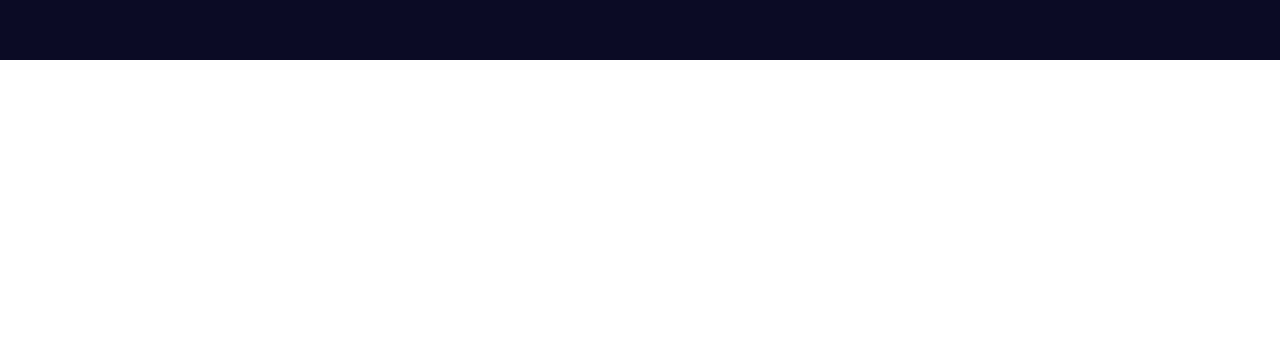
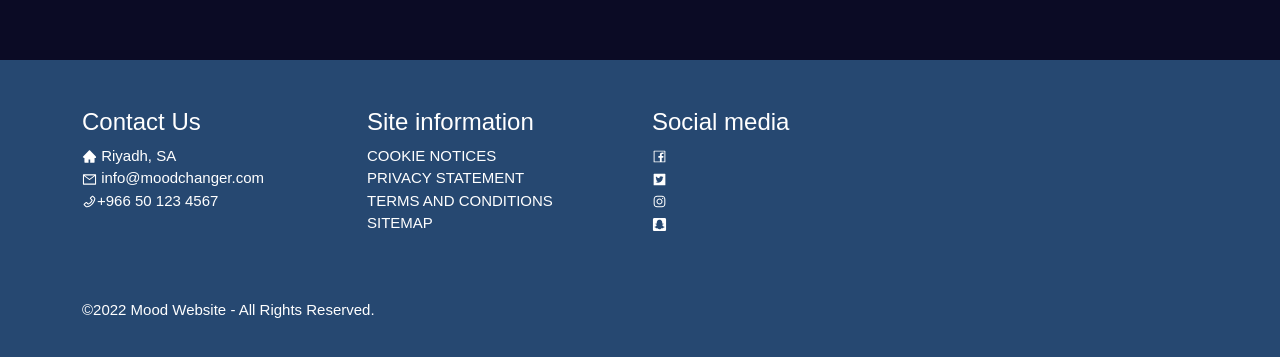
Before and after one commit to RubaALmohya/Final-full-stack-project, a React (Create React App) app: page / in a window 1280 px wide. Shown: the part 803-1160 px from the top of the page. Before the commit the page ends 863 px from the top, so only its background shows below. Built offline with nearby package versions, Linux system fonts and the light colour scheme.

Commit message:
footer is done

```diff
--- a/package.json
+++ b/package.json
@@ -14,6 +14,7 @@
     "react": "^18.2.0",
     "react-bootstrap": "^2.4.0",
     "react-dom": "^18.2.0",
+    "react-icons": "^4.4.0",
     "react-router-dom": "^6.3.0",
     "react-scripts": "5.0.1",
     "styled-components": "^5.3.5",
--- a/src/App.js
+++ b/src/App.js
@@ -4,6 +4,7 @@
 import QuizApp from './component/QuizApp';
 import NavbarElement from './component/NavbarElement/NavbarElement';
 import MainPageRobot from './component/MainPageRobot';
+import Footer from './component/Footer';
 
 
 
@@ -13,12 +14,15 @@
 
 
       <Router>
-      <NavbarElement/>
+        <NavbarElement/>
       {/* <QuizApp/> */}
+
       <MainPageRobot/>
         <Routes>
           <Route> </Route>
         </Routes>
+
+        <Footer/>
       </Router>
 
     </div>
--- /dev/null
+++ b/src/component/Footer.js
@@ -0,0 +1,75 @@
+import React from "react";
+import styled from "styled-components";
+import { AiFillHome, AiOutlineMail, AiOutlinePhone, AiOutlineFacebook, AiFillTwitterSquare, AiOutlineInstagram} from 'react-icons/ai';
+import {FaSnapchatSquare} from 'react-icons/fa';
+
+function Footer() {
+  return (
+    <FooterContainer className="main-footer">
+      <div className="footer-middle">
+        <div className="container">
+          <div className="row">
+            {/* Col 1 */}
+            <div className="col-md-3 col-sm-6">
+              <h4>Contact Us</h4>
+              <ul className="list-unstyled">
+                <li> <AiFillHome /> Riyadh, SA</li>
+                <li> <AiOutlineMail /> info@moodchanger.com</li>
+                <li> <AiOutlinePhone/>+966 50 123 4567</li>
+              </ul>
+            </div>
+            {/* Col 2 */}
+            <div className="col-md-3 col-sm-6">
+              <h4>Site information</h4>
+              <ul className="list-unstyled">
+                <li> <a href="/cookies">COOKIE NOTICES </a> </li>
+                <li> <a href="/privacy"> PRIVACY STATEMENT </a> </li>
+                <li> <a href="/terms"> TERMS AND CONDITIONS</a> </li>
+                <li> <a href="/sitemap"> SITEMAP </a> </li>
+              </ul>
+            </div>
+            {/* Col 4 */}
+            <div className="col-md-3 col-sm-6">
+              <h4>Social media</h4>
+              <ul className="list-unstyled">
+              <li> <a href="/facebook"> <AiOutlineFacebook/>  </a> </li>
+                <li> <a href="/twitter"> <AiFillTwitterSquare/></a> </li>
+                <li> <a href="/instagram"> <AiOutlineInstagram/> </a> </li>
+                <li> <a href="/snapchat"> <FaSnapchatSquare/> </a> </li>
+              </ul>
+            </div>
+          </div>
+          {/* Copy Rights */}
+          <div className="footer-bottom">
+            <p className="text-xs-center">
+              &copy;{new Date().getFullYear()} Mood Website - All Rights
+              Reserved.
+            </p>
+          </div>
+        </div>
+      </div>
+    </FooterContainer>
+  );
+}
+export default Footer;
+
+const FooterContainer = styled.footer`
+.footer-middle {
+    font-family: 'M PLUS Rounded 1c', sans-serif;
+  font-size: 15px;
+    background: #264871;
+    padding-top: 3rem;
+    color: white;
+}
+.footer-bottom{
+    padding-top: 3rem;
+    padding-bottom: 2rem;
+}
+ul li a{
+    text-decoration: none;
+    color: white;
+}
+ul li a:hover{
+    color: #0b0b25;
+}
+`;
--- a/src/index.js
+++ b/src/index.js
@@ -6,6 +6,7 @@
 
 const root = ReactDOM.createRoot(document.getElementById('root'));
 root.render(
+
     <App />
 );
 
```
Also changed, not shown: 1 other file (tests, documents, lock files or other folders).
